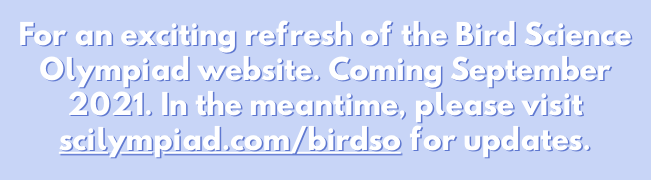
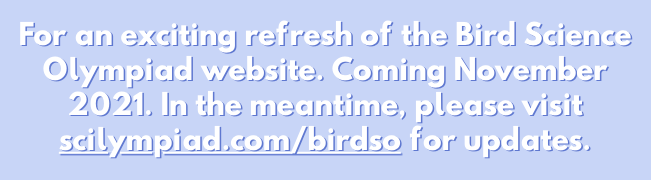
Before and after one commit to BirdScienceOlympiad/BirdSOWebsite, a plain HTML site: page index.html in a window 1280 px wide. Shown: the part 446-626 px from the top of the page, 315-966 px from the left. Drawn offline with Linux system fonts and the light colour scheme.

Commit message:
Update launch date.

```diff
--- a/index.html
+++ b/index.html
@@ -11,7 +11,7 @@
 		<div>
 			<img class="logo" src="./src/img/logos/logo.png">
 			<h1>Stay Tuned</h1>
-			<h2>For an exciting refresh of the Bird Science Olympiad website. Coming September 2021. In the meantime, please visit <a href="https://scilympiad.com/birdso">scilympiad.com/birdso</a> for updates.</h2>
+			<h2>For an exciting refresh of the Bird Science Olympiad website. Coming November 2021. In the meantime, please visit <a href="https://scilympiad.com/birdso">scilympiad.com/birdso</a> for updates.</h2>
 			<form action="https://www.paypal.com/cgi-bin/webscr" method="post" target="_top">
 				<input type="hidden" name="cmd" value="_s-xclick">
 				<input type="hidden" name="hosted_button_id" value="5YYM7MMPKSGES">
```
